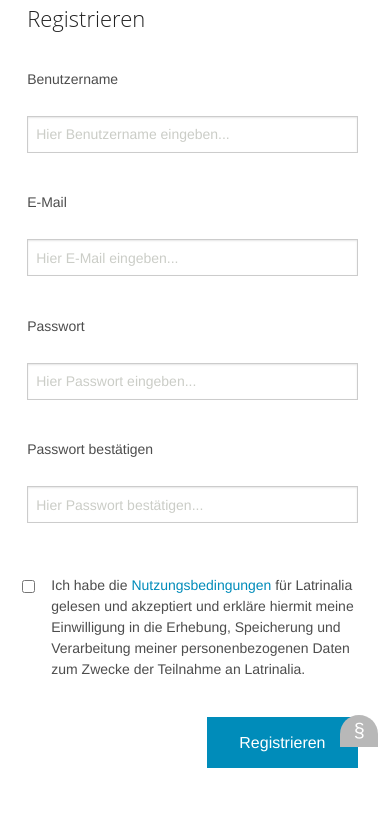
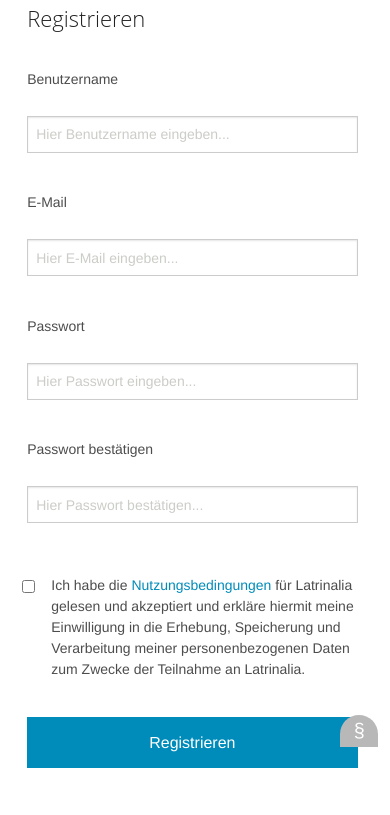
Before and after one commit to CrazyCrud/shithouse-poetry-website, a PHP site: page /register.php in a window 390 px wide. Shown: the part 97-912 px from the top of the page. Run offline with PHP 8.4, Linux system fonts and the light colour scheme; style sheets or scripts are compiled from the project's sources.

Commit message:
Fixed styling problem in register view

```diff
--- a/css/pages/details.css
+++ b/css/pages/details.css
@@ -221,12 +221,11 @@ body {
 #controlpanel #deleteentry {
   margin-left: 32px; }
 
-#image-container #image {
-  width: 34px; }
-
 #image-container {
   text-align: center;
   padding-top: 6px; }
+  #image-container #image {
+    width: 34px; }
 
 #title {
   font-size: 2rem; }
--- a/css/pages/register.css
+++ b/css/pages/register.css
@@ -221,14 +221,25 @@ input[type="password"].loginField {
 .form-register .buttons-container {
   margin-top: 0.618rem; }
 
+#register-submit {
+  margin-top: 10px;
+  float: right; }
+
+#delete-submit {
+  display: none;
+  float: left;
+  margin-top: 10px; }
+
 @media screen and (max-width: 640px) {
   .register-forms-container {
     margin: 0.618rem 0.618rem; }
   .form-register label {
     float: left; } }
 
-#register-submit {
-  margin-top: 10px; }
-
-#delete-submit {
-  display: none; }
+@media screen and (max-width: 480px) {
+  #register-submit {
+    width: 100%;
+    float: none; }
+  #delete-submit {
+    width: 100%;
+    float: none; } }
--- a/css/pages/register.scss
+++ b/css/pages/register.scss
@@ -45,6 +45,17 @@
 	}
 }
 
+#register-submit{
+  margin-top: 10px;
+  float: right;
+}
+
+#delete-submit{
+	display: none;
+	float: left;
+	margin-top: 10px;
+}
+
 @media screen and (max-width: 640px){
 	.register-forms-container{
 		margin: $space_minus1 $space_minus1;
@@ -57,10 +68,14 @@
 	}
 }
 
-#register-submit{
-  margin-top: 10px;
+@media screen and (max-width: 480px){
+	#register-submit{
+		width: 100%;
+	  	float: none;
+	}
+
+	#delete-submit{
+		width: 100%;
+		float: none;
+	}
 }
-
-#delete-submit{
-	display: none;
-}
--- a/register.php
+++ b/register.php
@@ -144,11 +144,11 @@
 					      	<div class="row">
 					        	<div class="small-11 medium-9 medium-offset-2 large-9 large-offset-2 buttons-container columns">
 					        		<button id="delete-submit"
-							    		class="button medium left">
+							    		class="button medium">
 							    		Account löschen
 							    	</button>
 					        		<button id="register-submit"
-							    		class="button medium right">
+							    		class="button medium">
 							    		Registrieren
 							    	</button>
 					        	</div>
```
